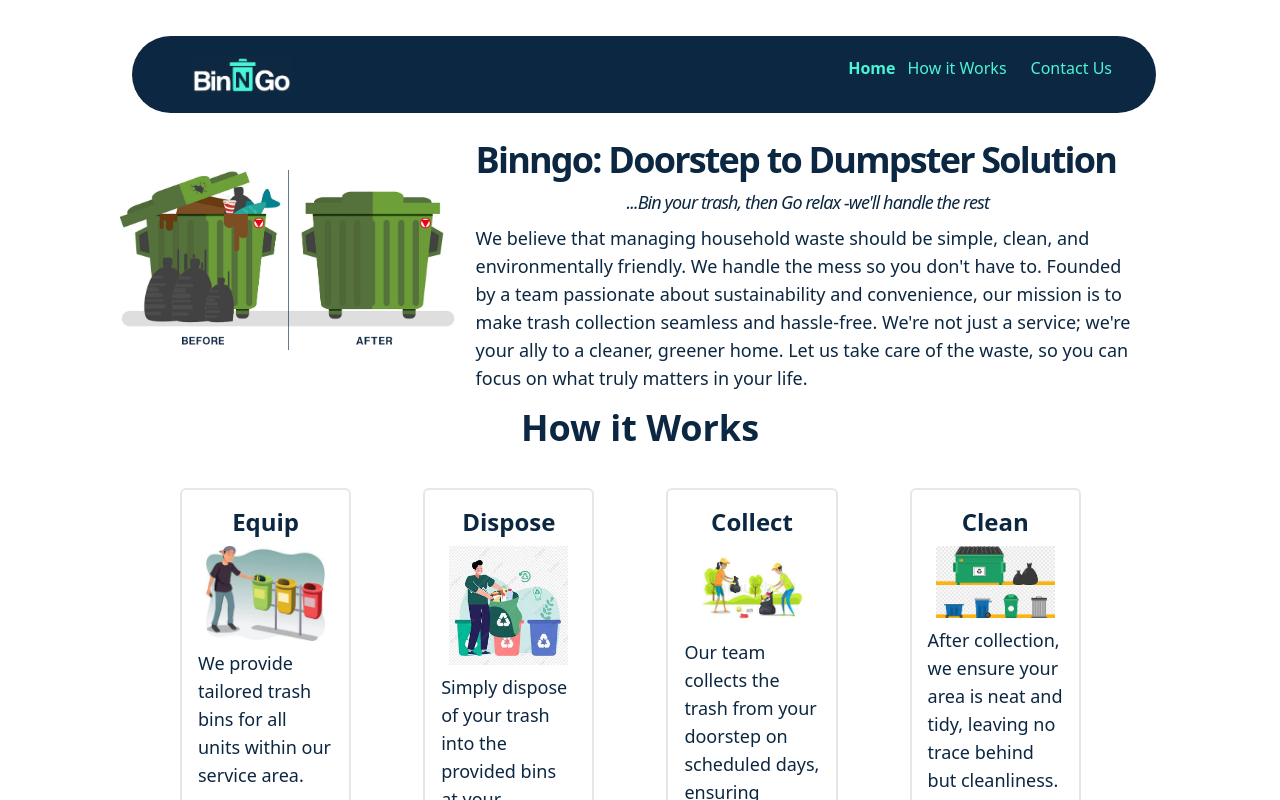
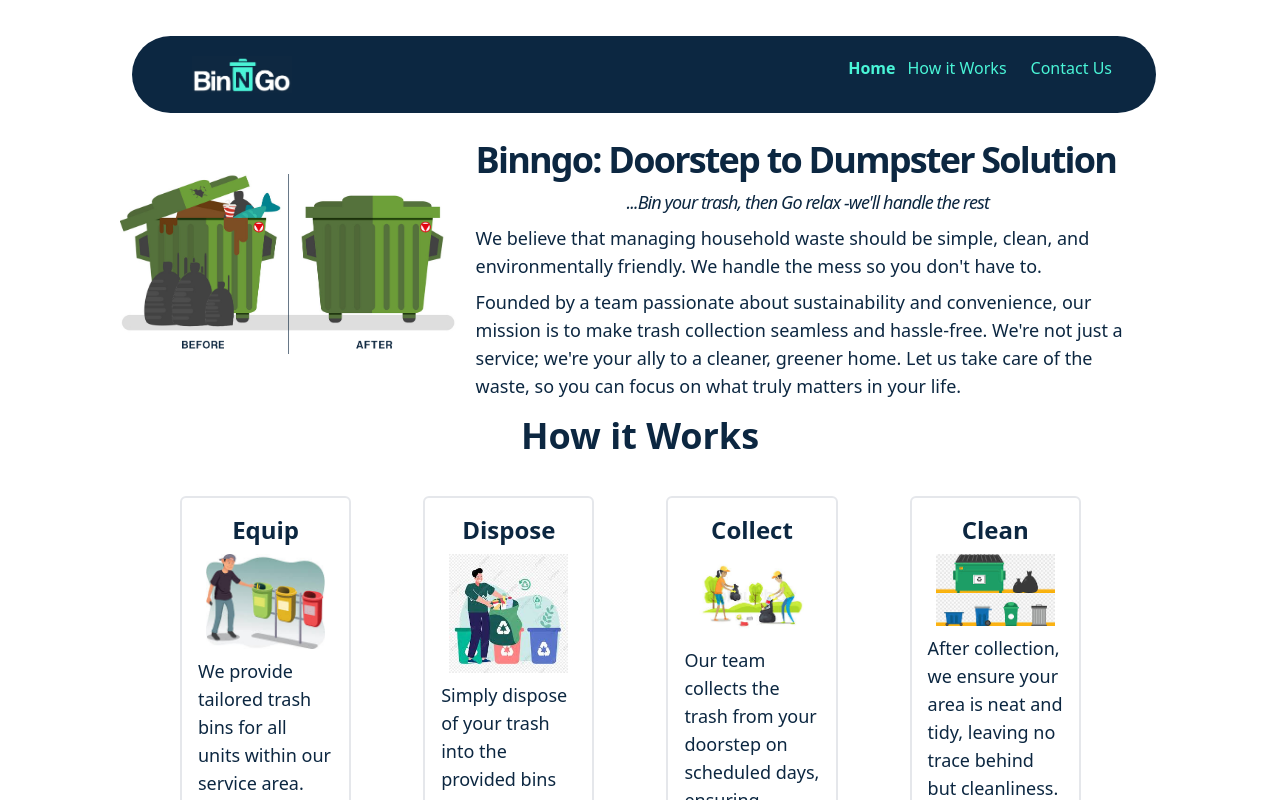
Before and after one commit to Fritzgerrad/binngo-frontend, a Next.js app: page / in a window 1280 px wide. Shown: the top 800 px of the page. Built offline with nearby package versions, Linux system fonts and the light colour scheme.

Commit message:
added paragraph to the intro

```diff
--- a/src/pages/index.js
+++ b/src/pages/index.js
@@ -200,7 +200,10 @@
               </div>
               </h1>
               <p className="font-light text-lg mt-2">
-                We believe that managing household waste <span id="howItWorks"></span>should be simple, clean, and environmentally friendly. We handle the mess so you don&apos;t have to. Founded by a team passionate about sustainability and convenience, our mission is to make trash collection seamless and hassle-free. We&apos;re not just a service; we&apos;re your ally to a cleaner, greener home. Let us take care of the waste, so you can focus on what truly matters in your life.
+                We believe that managing household waste <span id="howItWorks"></span>should be simple, clean, and environmentally friendly. We handle the mess so you don&apos;t have to.
+              </p>
+              <p className="font-light text-lg mt-2">
+                Founded by a team passionate about sustainability and convenience, our mission is to make trash collection seamless and hassle-free. We&apos;re not just a service; we&apos;re your ally to a cleaner, greener home. Let us take care of the waste, so you can focus on what truly matters in your life.
               </p>
             </div>
           </div>
@@ -236,7 +239,8 @@
                  details="After collection, we ensure your area is neat and tidy, leaving no trace behind but cleanliness."
                  imgName="clean"
               />
-                          </div>
+
+              </div>
 
             </ul>
             {/* <div className="lg:hidden w-full">
```
